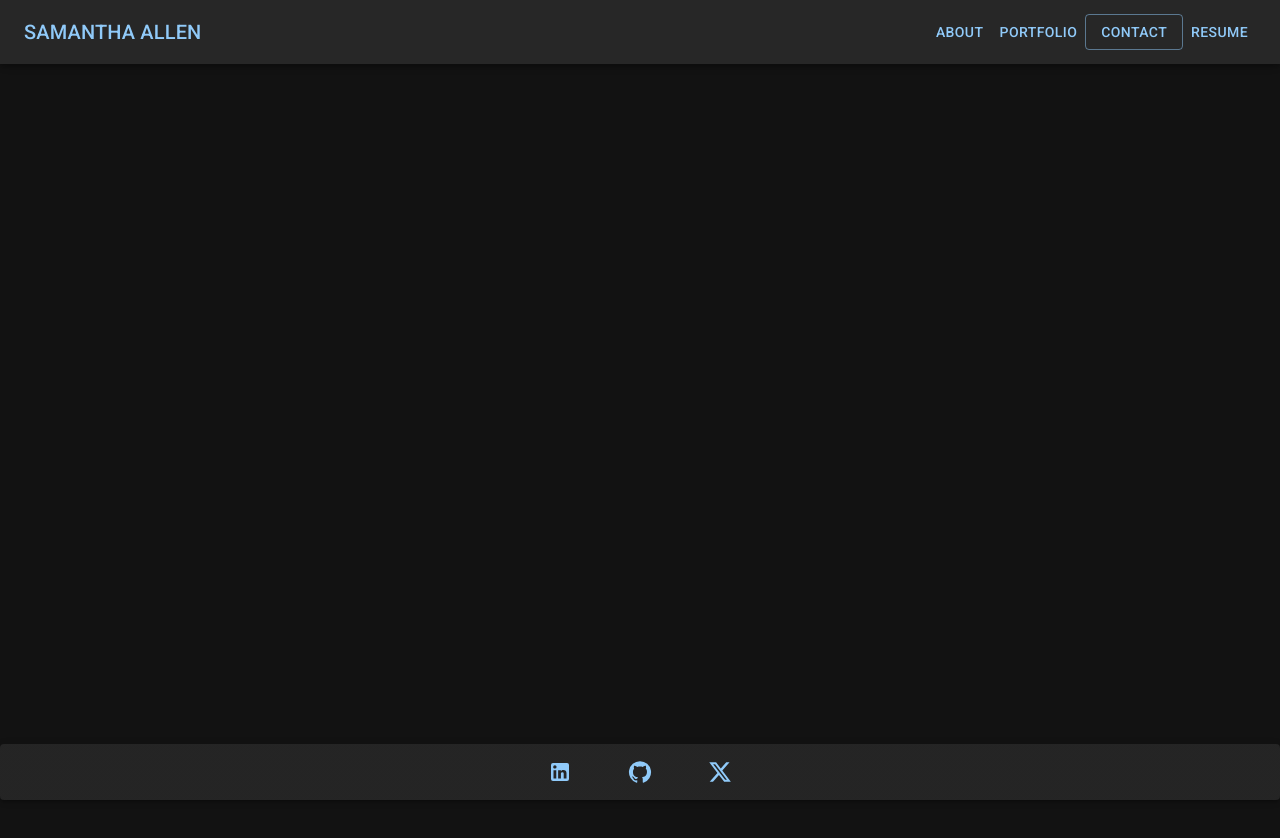
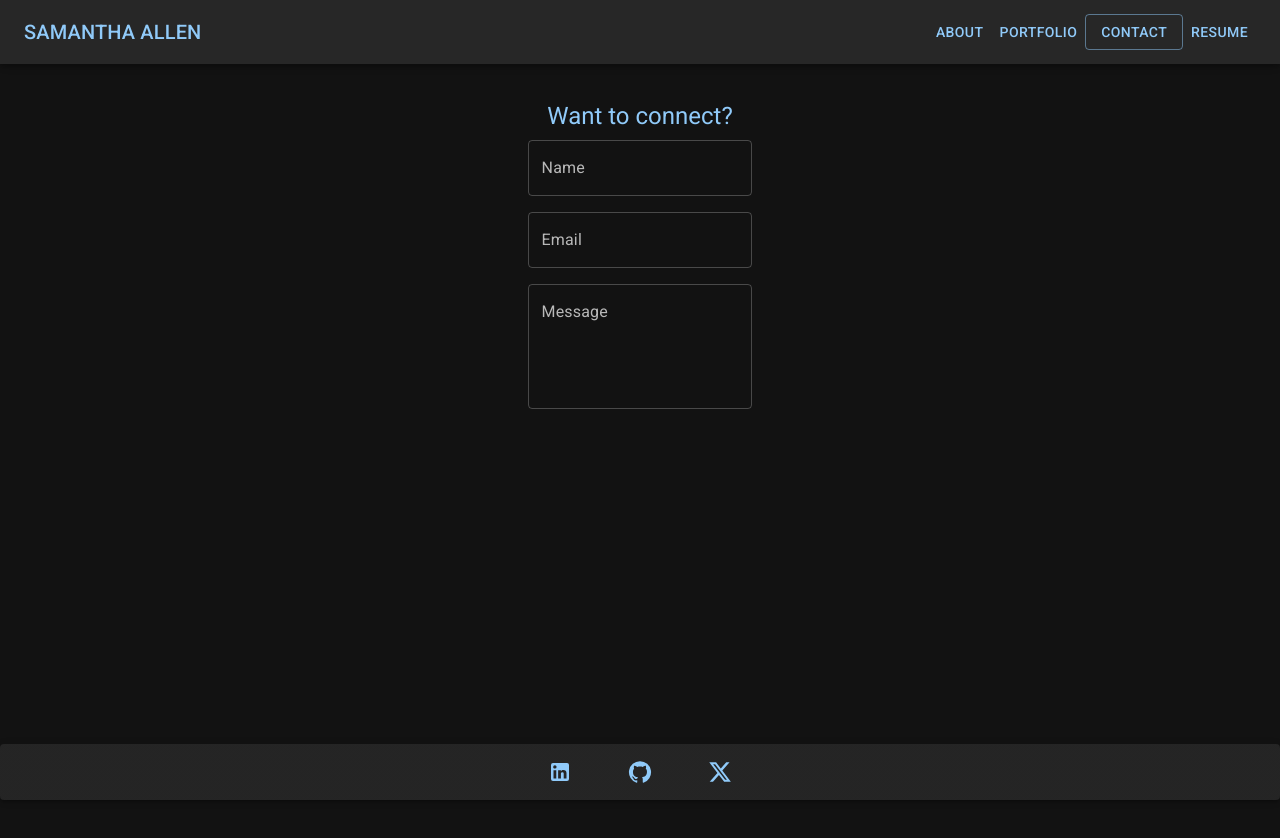
Before and after one commit to samamiraa/Samamiraa-Portfolio, a React (Vite) app: page /contact in a window 1280 px wide. Shown: the top 838 px of the page. Built offline with nearby package versions, Linux system fonts and the light colour scheme.

Commit message:
added input boxes'

```diff
--- a/src/pages/Contact.jsx
+++ b/src/pages/Contact.jsx
@@ -1,5 +1,40 @@
-function Contact() {
+import { Typography } from '@mui/material';
+import Box from '@mui/material/Box';
+import TextField from '@mui/material/TextField';
 
+export default function Contact() {
+  return (
+    <Box
+      className='marginTop'
+      component="form"
+      sx={{
+        '& .MuiTextField-root': { m: 1, width: '25ch' },
+      }}
+      noValidate
+      autoComplete="off"
+    >
+      <div className='contactForm'>
+        <Typography variant='h5' sx={{ color: '#90caf9' }} align='center'>
+            Want to connect?
+        </Typography>
+        <TextField
+          id="outlined-multiline-flexible"
+          label="Name"
+          multiline
+          maxRows={4}
+        />
+        <TextField
+          id="outlined-textarea"
+          label="Email"
+          multiline
+        />
+        <TextField
+          id="outlined-multiline-static"
+          label="Message"
+          multiline
+          rows={4}
+        />
+      </div>
+    </Box>
+  );
 }
-
-export default Contact;
--- a/src/styles/Main.css
+++ b/src/styles/Main.css
@@ -24,6 +24,11 @@ body {
     flex-grow: 1;
 }
 
+.contactForm {
+    display: flex;
+    flex-direction: column;
+    align-items: center;
+}
 
 .marginTop {
     margin-top: 100px;
--- a/src/utils/projects.json
+++ b/src/utils/projects.json
@@ -9,7 +9,7 @@
     },
     {
         "id": "2",
-        "title": "Social Network API",
+        "title": "Social Network",
         "img": "",
         "description": "Backend only socal networking app made with express, mongoDB and mongoose. This projects goals were to successfully connect to the mongoDB, use mongoose for CRUD and manipulate data with insomnia.",
         "github": "https://github.com/samamiraa/Social-Network-API",
@@ -33,7 +33,7 @@
     },
     {
         "id": "5",
-        "title": "E-Commerce Backend",
+        "title": "E-Commerce",
         "img": "",
         "description": "Backend only e-commerce backend app made with express, mySQL and sequalize. This projects goals were to successfully connect to the mySQL database, use sequalize for CRUD and manipulate data with insomnia.",
         "github": "https://github.com/samamiraa/E-Commerce-Back-End",
```
Also changed, not shown: src/assets/Screen Shot 2024-03-21 at 9.30.48 AM.png (renamed from src/assets/coolor.png).
